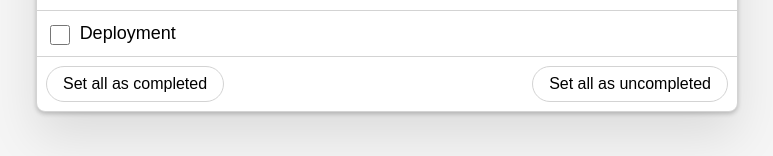
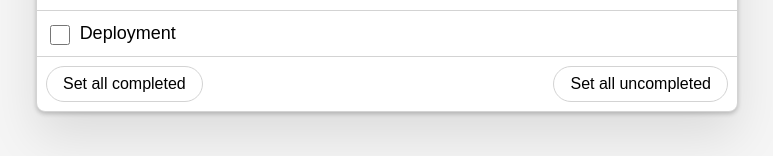
Before and after one commit to noam-honig/todo-app, a React (Vite) app: page / in a window 1280 px wide. Shown: the part 480-636 px from the top of the page, without its empty margins (253-1026 px from the left). Built offline with nearby package versions, Linux system fonts and the light colour scheme.

Commit message:
fixed it

```diff
--- a/src/frontend/App.tsx
+++ b/src/frontend/App.tsx
@@ -81,10 +81,10 @@ function App() {
       })}
       <footer>
         <button onClick={() => setAllCompleted(true)}>
-          Set all as completed
+          Set all completed
         </button>
         <button onClick={() => setAllCompleted(false)}>
-          Set all as uncompleted
+          Set all uncompleted
         </button>
       </footer>
     </main>
```
